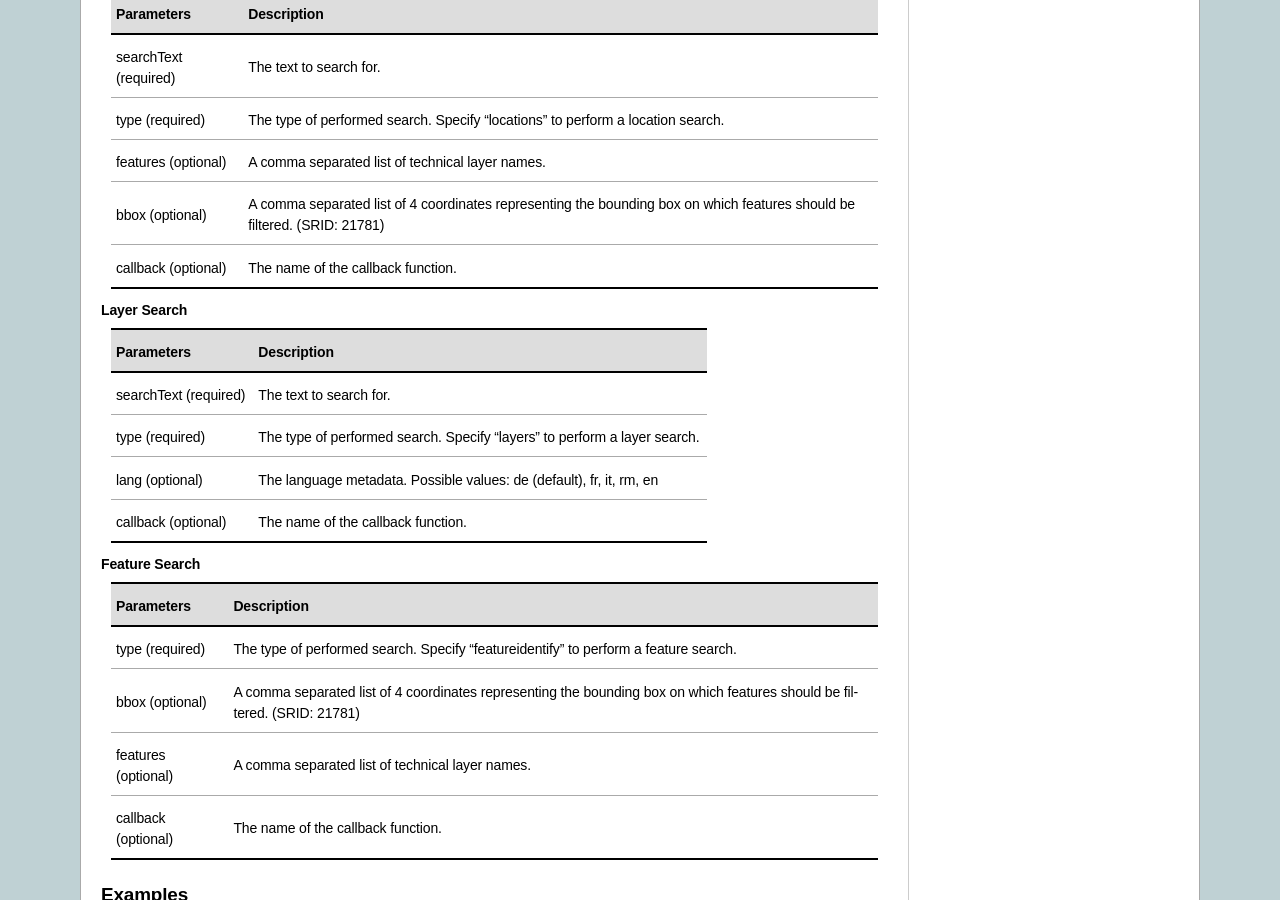
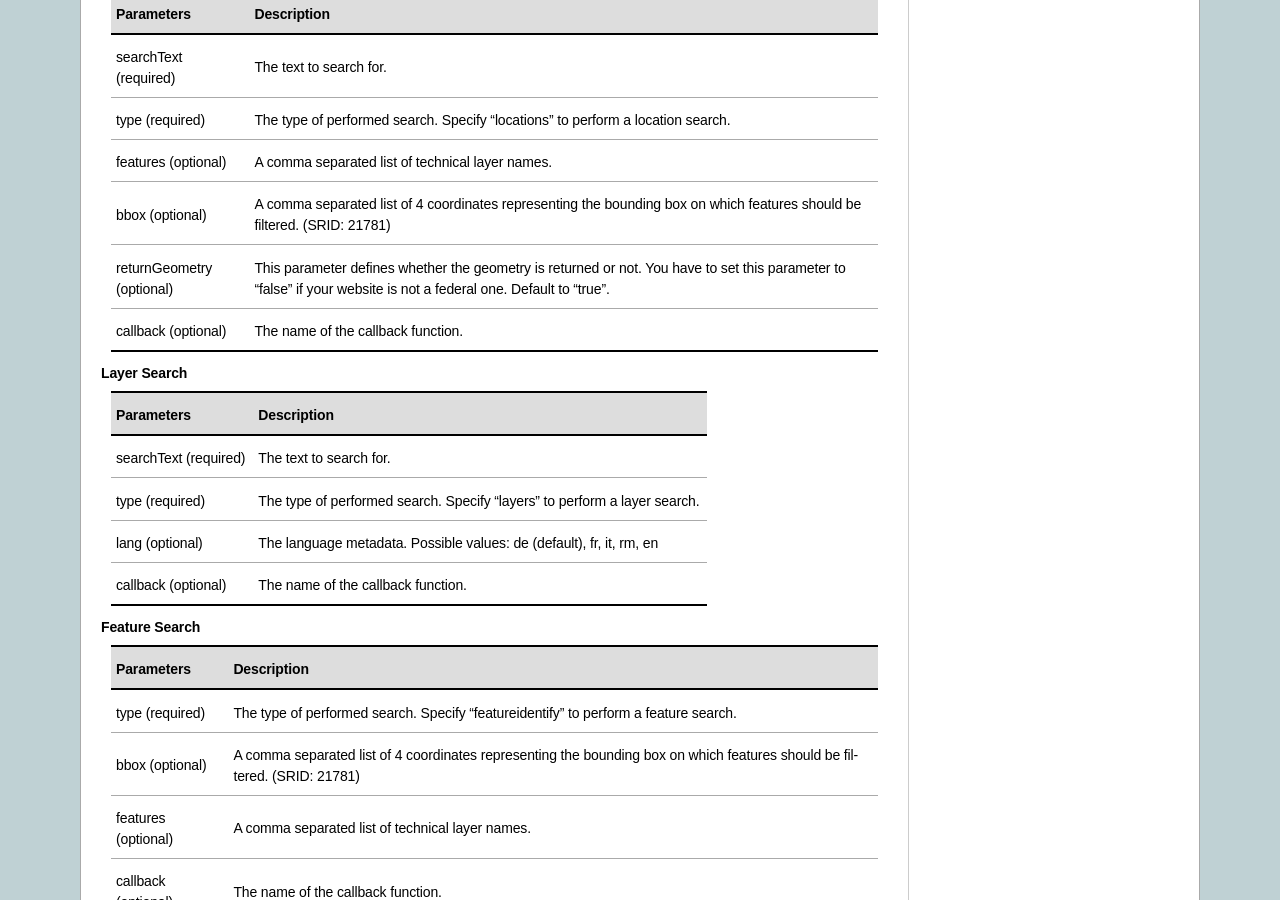
Before and after one commit to swisstopo-test/doc-chsdi3, a Sphinx documentation site: the page built from source/services/sdiservices.rst, in a window 1280 px wide and 900 px high, scrolled down 4044 px. Built offline with Sphinx 7.4.7, drawn with Linux system fonts in a browser that asks for light colours; formulas are drawn with MathJax 3.

Commit message:
update doc for service

```diff
--- a/source/services/sdiservices.rst
+++ b/source/services/sdiservices.rst
@@ -219,6 +219,9 @@ Only RESTFul interface is available.
 +-----------------------------------+-------------------------------------------------------------------------------------------+
 | bbox (optional)                   | A comma separated list of 4 coordinates representing the bounding box on which features   |
 |                                   | should be filtered. (SRID: 21781)                                                         |
++-----------------------------------+-------------------------------------------------------------------------------------------+
+| returnGeometry (optional)         | This parameter defines whether the geometry is returned or not. You have to set this      |
+|                                   | parameter to "false" if your website is not a federal one. Default to "true".             |
 +-----------------------------------+-------------------------------------------------------------------------------------------+
 | callback (optional)               | The name of the callback function.                                                        |
 +-----------------------------------+-------------------------------------------------------------------------------------------+
```
